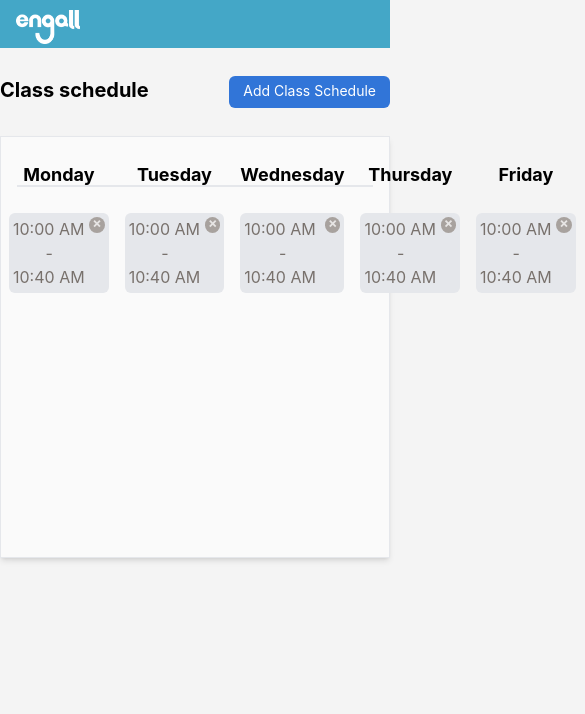
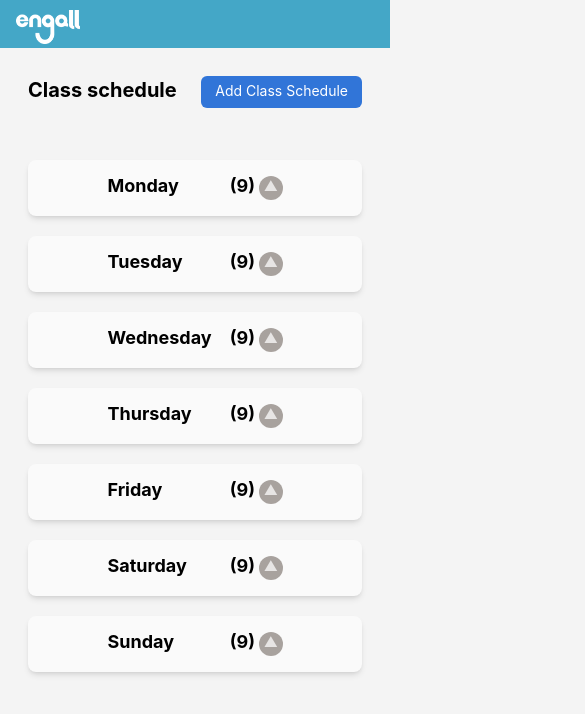
Before and after one commit to devMarco14/Engall_Schedule, a React (Create React App) app: page / in a window 390 px wide. Shown: the top 714 px of the page, 585 px wide, since content can reach past the window. Built offline with nearby package versions, Linux system fonts and the light colour scheme.

Commit message:
#1 feat : 모바일 화면에서 스케줄 접힘 기능 구현

```diff
--- a/src/pages/schedulePage/SchedulePage.tsx
+++ b/src/pages/schedulePage/SchedulePage.tsx
@@ -5,8 +5,8 @@ import Timeslot from './components/Timeslot';
 
 function SchedulePage() {
   return (
-    <main className="bg-backgroundColor lg:mx-7">
-      <section className="flex justify-between w-full my-7 ">
+    <main className="mx-7 bg-backgroundColor md:mx-0 lg:mx-7">
+      <section className="flex justify-between w-full my-7">
         <h1 className="text-xl font-bold">Class schedule</h1>
         <Link
           to={Path.AddClassSchedule}
@@ -15,8 +15,8 @@ function SchedulePage() {
           Add Class Schedule
         </Link>
       </section>
-      <article className="flex justify-around relative h-[50vh] border border-solid border-gray-200 py-6 shadow-md bg-zinc-50 lg:px-4">
-        <hr className="absolute top-12 z-0 w-[calc(100%-2rem)] border border-solid" />
+      <article className="flex flex-col md:flex-row justify-around relative md:h-[50vh] md:border md:border-solid md:border-gray-200 py-6 md:shadow-md md:bg-zinc-50 lg:px-4">
+        <hr className="hidden md:block md:absolute md:top-12 md:z-0 md:w-[calc(100%-2rem)] md:border md:border-solid" />
         <Timeslot day="Monday" />
         <Timeslot day="Tuesday" />
         <Timeslot day="Wednesday" />
--- a/src/pages/schedulePage/components/Timeslot.tsx
+++ b/src/pages/schedulePage/components/Timeslot.tsx
@@ -1,13 +1,36 @@
 import React from 'react';
 
 export default function Timeslot({ day }: { day: string }) {
+  const [isSpread, setSpread] = React.useState<boolean>(false);
   return (
-    <article className="flex flex-col items-center z-10 h-full px-2">
-      <h2 className="mb-6 font-bold text-lg">{day}</h2>
-      <section className="flex items-start rounded-md p-1 bg-gray-200 hover:shadow-lg">
+    <article className="flex flex-col items-center z-10 h-full mb-5 rounded-lg shadow-md px-2 py-3 bg-zinc-50 md:mb-0 md:rounded-none md:shadow-none md:py-0 md:bg-transparent">
+      <section
+        className={`flex justify-between items-center max-w-[175px] w-full md:mb-6 ${
+          isSpread ? 'mb-6' : 'mb-0'
+        }`}
+      >
+        <h2 className="flex justify-between w-[calc(100%-1.5rem)] pb-1 font-bold text-lg">
+          {day}
+          <span className="inline-block md:hidden">(9)</span>
+        </h2>
+        <button
+          type="button"
+          className={`block rounded-full w-6 h-6 ml-1 pb-1 bg-stone-400 text-stone-200 md:hidden transition-transform ${
+            isSpread ? 'rotate-180' : 'rotate-0'
+          }`}
+          onClick={() => setSpread(!isSpread)}
+        >
+          ▲
+        </button>
+      </section>
+      <section
+        className={`${
+          isSpread ? 'flex' : 'hidden'
+        } items-start rounded-md p-1 bg-gray-200 hover:shadow-lg md:flex`}
+      >
         <p className="flex flex-wrap w-[calc(100%-1rem)] text-stone-500 select-none text-base">
           <span className="whitespace-nowrap">10:00 AM</span>
-          <span className="mx-auto lg:mx-1">-</span>
+          <span className="mx-1 md:mx-auto lg:mx-1">-</span>
           <span className="whitespace-nowrap">10:40 AM</span>
         </p>
         <button
```
